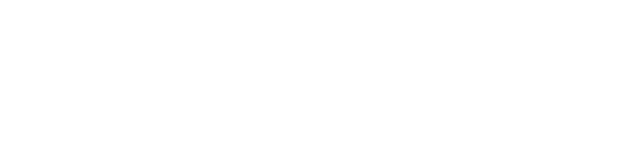
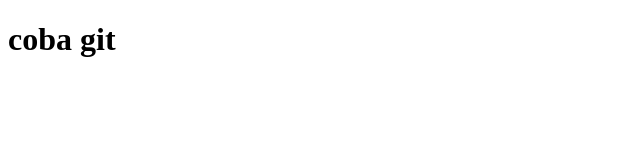
Before and after one commit to AdisufatulAnam/Bookshelf, a plain HTML site: page js/test.html in a window 1280 px wide. Shown: the whole page, without its empty margins (0-640 px from the left). Drawn offline with Linux system fonts and the light colour scheme.

Commit message:
test perubahan

```diff
--- a/js/test.html
+++ b/js/test.html
@@ -9,6 +9,7 @@
 </head>
 
 <body>
+    <h1>coba git</h1>
 
 </body>
 
```
